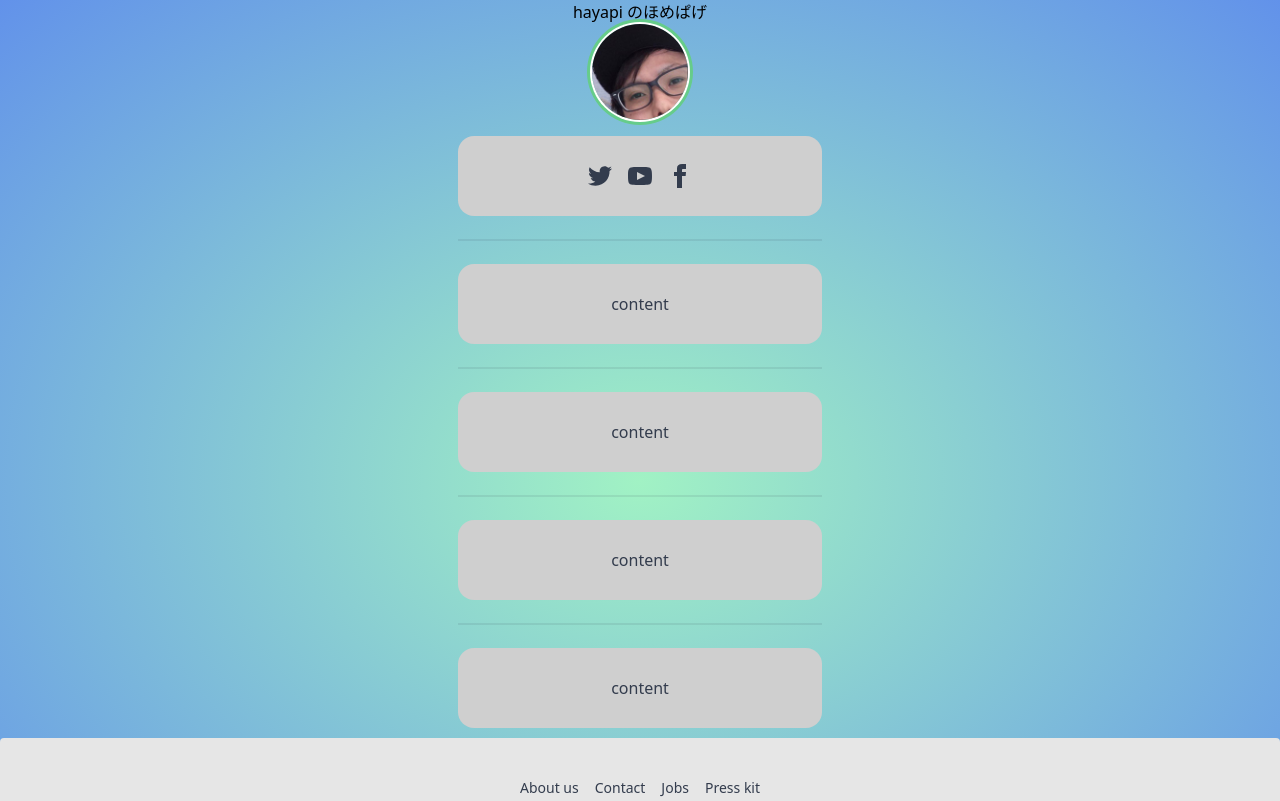
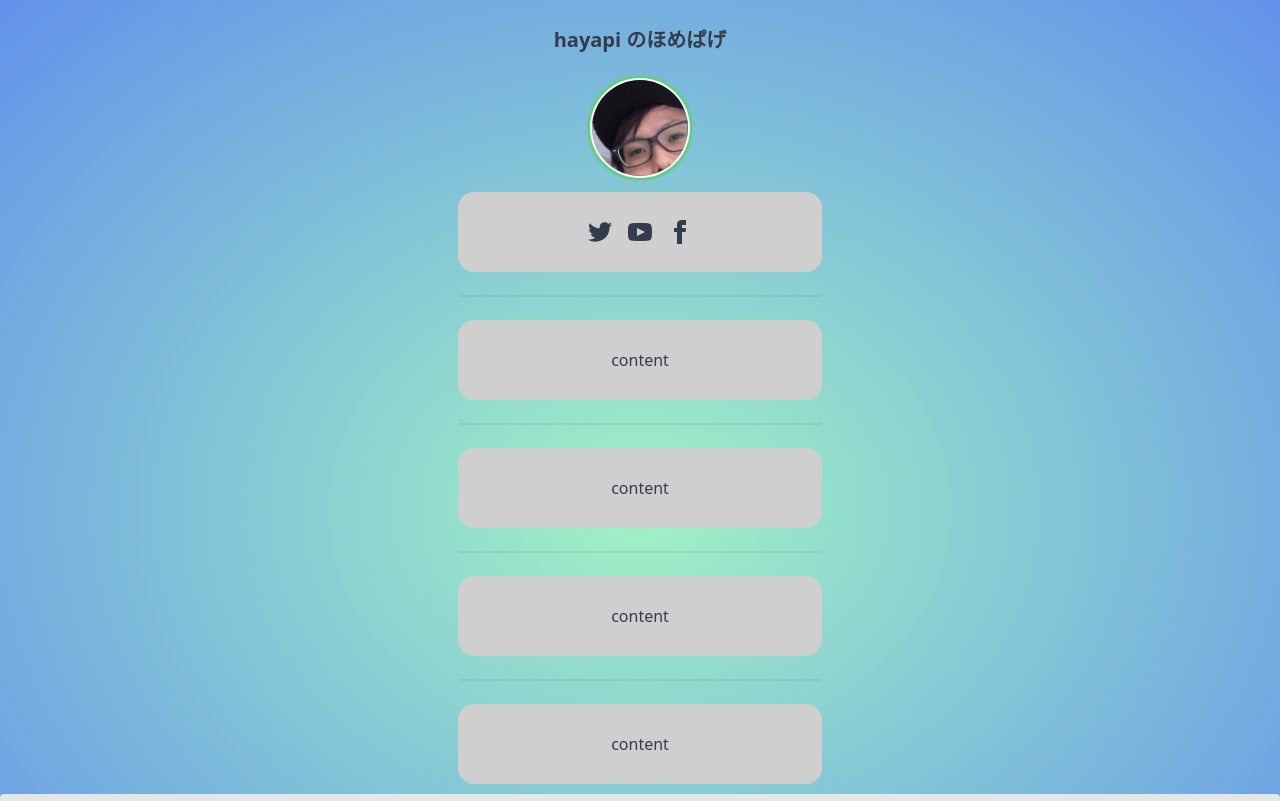
Before and after one commit to kagoshima-mk/kagoshima-mk, a plain HTML site: page tutorials/web-page-for-beginer/samples/final/index.html in a window 1280 px wide. Shown: the top 801 px of the page. Drawn offline with nearby package versions, Linux system fonts and the light colour scheme.

Commit message:
header の体裁を整える

```diff
--- a/tutorials/web-page-for-beginer/samples/final/index.html
+++ b/tutorials/web-page-for-beginer/samples/final/index.html
@@ -10,8 +10,12 @@
     <link rel="stylesheet" href="index.css" />
   </head>
   <body>
-    <header>
-      <h1>hayapi のほめぱげ</h1>
+    <header class="navbar py-4">
+      <div class="navbar-start"></div>
+      <div class="navbar-center">
+        <h1 class="btn btn-ghost normal-case text-xl">hayapi のほめぱげ</h1>
+      </div>
+      <div class="navbar-end"></div>
     </header>
     <main>
       <div id="profile">
```
